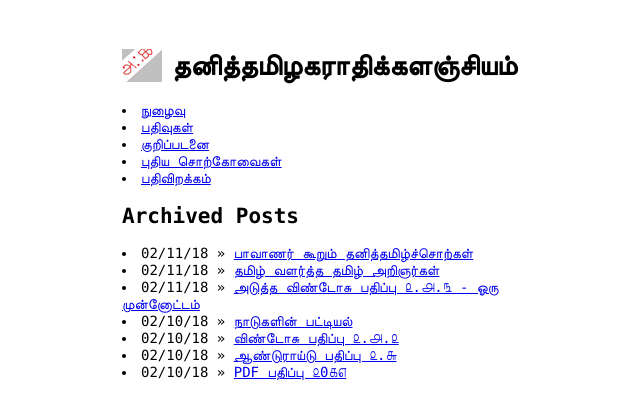
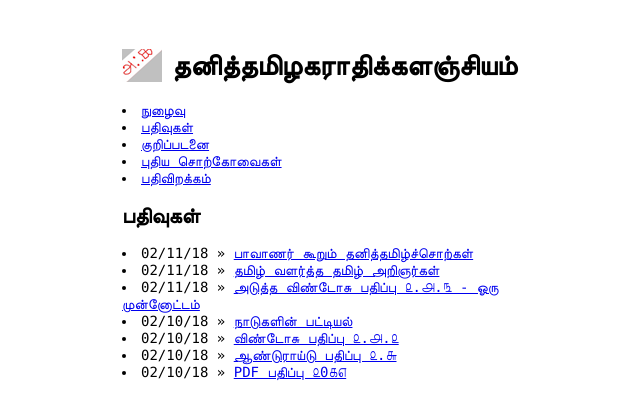
Before and after one commit to ThaniThamizhAkarathiKalanjiyam/win_ttak, a Jekyll site: the page built from posts/index.md, in a window 1280 px wide. Shown: the top 420 px of the page, without its empty margins (315-955 px from the left). Built offline with Jekyll 4.4.1, drawn with Linux system fonts in a browser that asks for light colours; comment, search, counter and statistics services are not loaded.

Commit message:
spk update

```diff
--- a/posts/index.md
+++ b/posts/index.md
@@ -1,5 +1,5 @@
 ---
-title: 'Archived Posts'
+title: 'பதிவுகள்'
 layout: page
 published: true
 ---
```
Also changed, not shown: _posts/2018-02-10-தனித்தமிழகராதிக்களஞ்சியம்-ஆண்டுராய்டு-26.md (+1 -1 lines), 1 other file.
